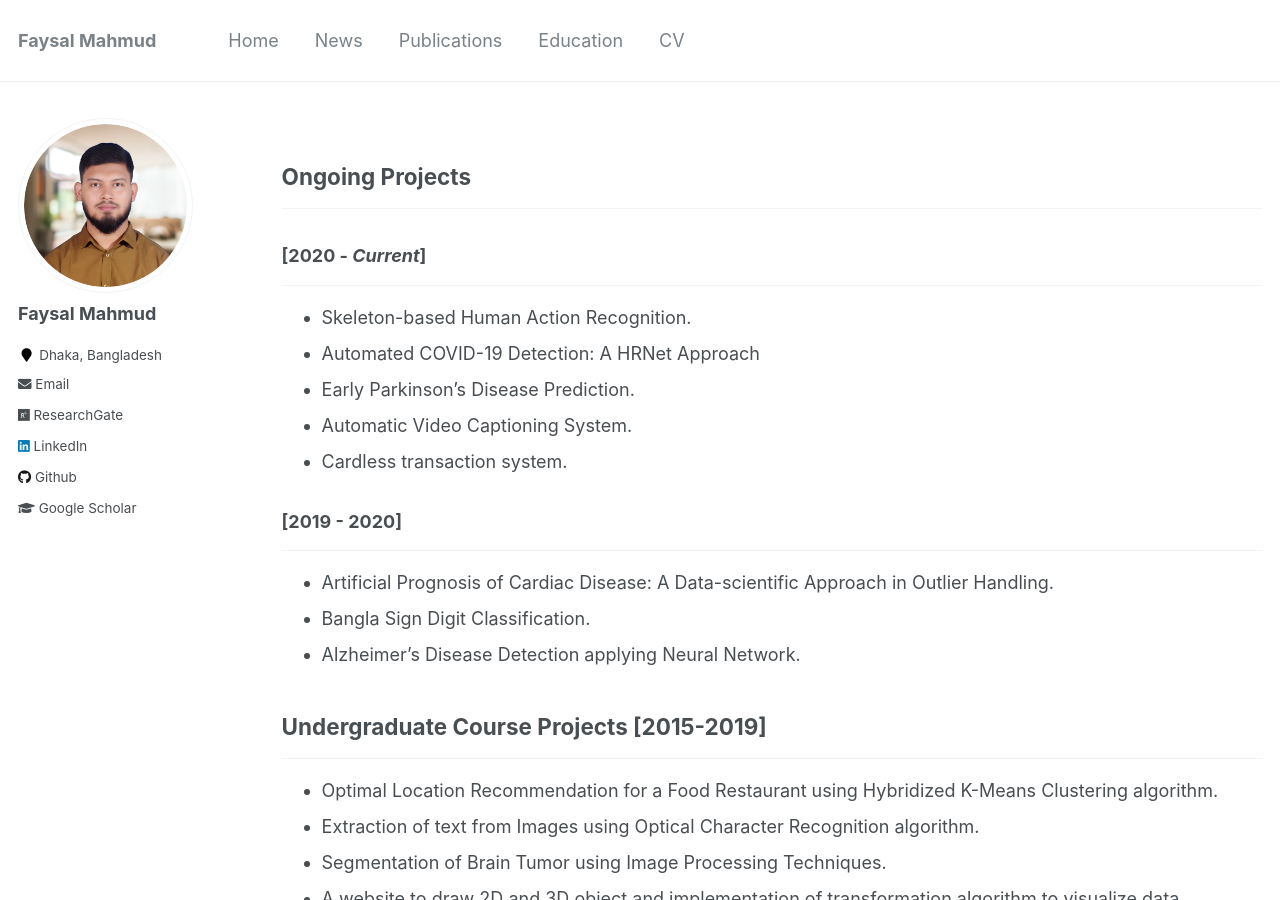
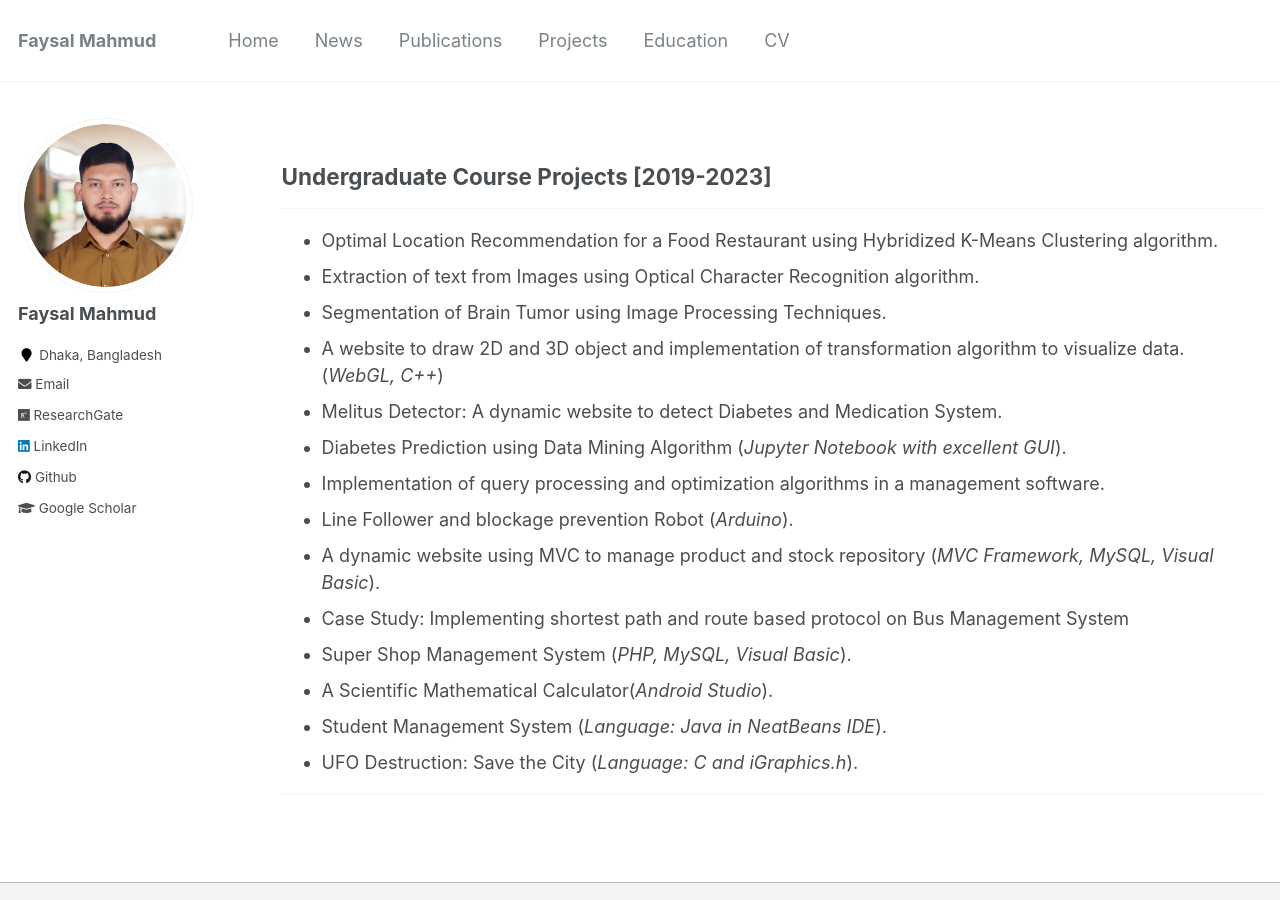
Before and after one commit to Faysal-MD/Faysal-MD.github.io, a Jekyll site: the page built from _pages/projects.md, in a window 1280 px wide and 900 px high. Built offline with Jekyll 4.4.1, drawn with Linux system fonts in a browser that asks for light colours.

Commit message:
Projects added

```diff
--- a/_data/navigation.yml
+++ b/_data/navigation.yml
@@ -9,11 +9,11 @@ main:
   - title: "Publications"
     url: /publications/
 
+  - title: "Projects"
+    url: /projects/
+
   - title: "Education"
     url: /education/
-
-  # - title: "Projects"
-  #   url: /projects/
 
   #- title: "Blog Posts"
     #url: /blog-posts/
--- a/_pages/projects.md
+++ b/_pages/projects.md
@@ -5,7 +5,7 @@ permalink: /projects/
 author_profile: true
 ---
 
-## Ongoing Projects
+<!-- ## Ongoing Projects
 ----------------
 
 ### [2020 - *Current*]
@@ -21,9 +21,9 @@ author_profile: true
 -----------
 * Artificial Prognosis of Cardiac Disease: A Data-scientific Approach in Outlier Handling.
 * Bangla Sign Digit Classification.
-* Alzheimer's Disease Detection applying Neural Network.
+* Alzheimer's Disease Detection applying Neural Network. -->
 
-## Undergraduate Course Projects [2015-2019]
+## Undergraduate Course Projects [2019-2023]
 ----------------
 * Optimal Location Recommendation for a Food Restaurant using Hybridized K-Means Clustering algorithm.
 * Extraction of text from Images using Optical Character Recognition algorithm.
```
Also changed, not shown: _pages/cv.md (+1 -1 lines), 1 other file.
